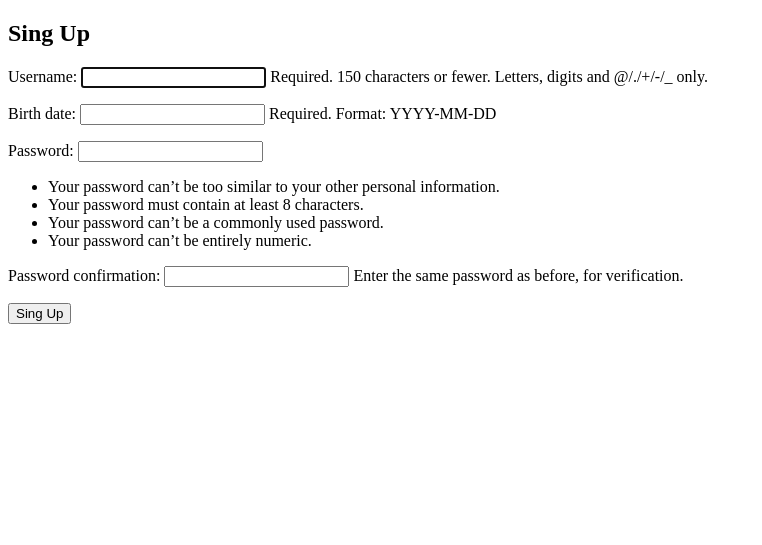
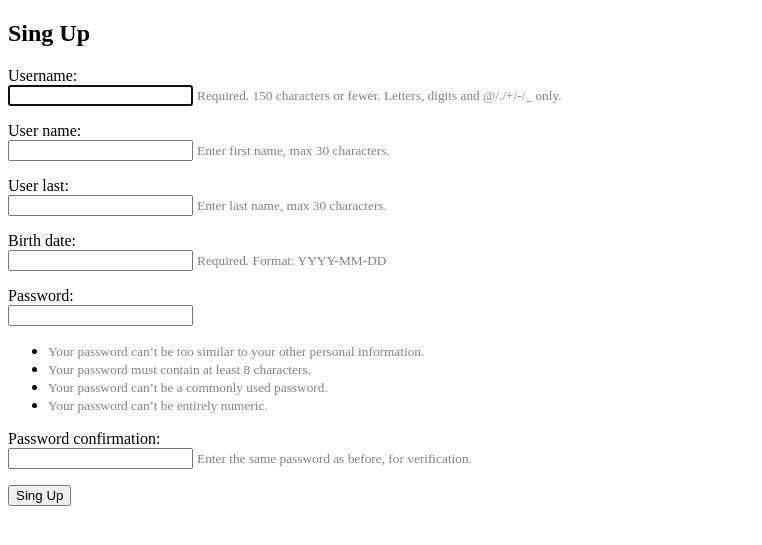
Before and after one commit to villegas40/practica_web_ninjas, a Django app: page /register/ in a window 1280 px wide. Shown: the top 545 px of the page, without its empty margins (0-762 px from the left). Run offline with Django 3.2, Linux system fonts and the light colour scheme; parts of the project's set-up code (start-up, migrations or seed data) failed here and were passed over.

Commit message:
Registrar nuevo usuario y mostrar pagina de profile

```diff
--- a/equipos/admin.py
+++ b/equipos/admin.py
@@ -1,5 +1,5 @@
 from django.contrib import admin
-from .models import Ninja, Capitan, EquipoNinja, Mision, Registro_Examen
+from .models import Ninja, Capitan, EquipoNinja, Mision, Registro_Examen, Perfil
 
 # Register your models here.
 admin.site.register(Ninja)
@@ -7,3 +7,4 @@ admin.site.register(Capitan)
 admin.site.register(EquipoNinja)
 admin.site.register(Mision)
 admin.site.register(Registro_Examen)
+admin.site.register(Perfil)
--- a/equipos/forms.py
+++ b/equipos/forms.py
@@ -1,6 +1,6 @@
 from django import forms
 from .models import EquipoNinja, Perfil
-from django.contrib.auth.forms import UserCreationForm
+from django.contrib.auth.forms import UserCreationForm # Registrar usuario
 from django.contrib.auth.models import User
 
 class EquipoNinjaForm(forms.ModelForm):
@@ -10,8 +10,12 @@ class EquipoNinjaForm(forms.ModelForm):
 
 # Formulario para Signup
 class SignupForm(UserCreationForm):
+    # user = forms.CharField(max_length = 20, required = True, help_text = 'User name max lenght 30 characters.')
+    #bio = formsself.CharField(max_length = 500,  )
+    user_name = forms.CharField(max_length = 30, help_text = 'Enter first name, max 30 characters.')
+    user_last = forms.CharField(max_length = 30, help_text = 'Enter last name, max 30 characters.')
     birth_date = forms.DateField(help_text = 'Required. Format: YYYY-MM-DD')
 
     class Meta:
         model = User
-        fields = ('username', 'birth_date', 'password1', 'password2', )
+        fields = ('username', 'user_name', 'user_last', 'birth_date', 'password1', 'password2', )
--- a/equipos/models.py
+++ b/equipos/models.py
@@ -55,9 +55,14 @@ class Registro_Examen(models.Model):
 # Modelo para crear perfil de usuario registrado
 class Perfil(models.Model):
     user = models.OneToOneField(User, on_delete = models.CASCADE)
+    user_name = models.CharField(max_length = 30, blank = True)
+    user_last = models.CharField(max_length = 30, blank = True)
     bio = models.TextField(max_length = 500, blank = True)
     location = models.CharField(max_length = 30, blank = True)
     birth_date = models.DateField(null = True, blank = True)
+
+    def __str__(self):
+        return self.user.username
 
 # Buscar en models las diferentes instancias
 @receiver(post_save, sender=User)
--- a/equipos/views.py
+++ b/equipos/views.py
@@ -2,10 +2,16 @@ from django.shortcuts import render, redirect # Redirect singup
 from .forms import EquipoNinjaForm
 from django.http import HttpResponseRedirect
 from django.contrib.auth import login, authenticate # singup up
-from django.contrib.auth.forms import UserCreationForm # Importar para singup
-from .forms import SignupForm # Formulario creado para el perfil
+from django.contrib.auth.forms import UserCreationForm, UserChangeForm # Importar para singup
+from .forms import SignupForm, UserProfileForm # Formulario creado para el perfil
+from django.contrib.auth.models import User
+from django.views.generic import UpdateView
+from .models import Perfil
 
 # Create your views here.
+def index(request):
+    return render(request, 'equipos/index.html')
+
 def equipo_view(request):
     if request.method == "POST":
         form = EquipoNinjaForm(request.POST)
@@ -39,12 +45,29 @@ def signup_user_view(request):
             user = form.save()
             user.refresh_from_db() # Carga la instancia de perfil crada por signal
             user.perfil.birth_date = form.cleaned_data.get('birth_date')
+            user.perfil.user_name = form.cleaned_data.get('user_name')
+            user.perfil.user_last = form.cleaned_data.get('user_last')
             user.save()
             raw_password = form.cleaned_data.get('password1')
             user = authenticate(username = user.username, password = raw_password)
             login(request, user)
-            return redirect('/equipo_edit/')
+            return redirect('/profile/')
 
     else:
         form = SignupForm()
     return render(request, 'equipos/register.html', {'form': form})
+
+def view_profile(request, pk=None):
+    if pk:
+        user = User.objects.get(pk=pk)
+    else:
+        user = request.user
+    args = {'user': user}
+    return render(request, 'equipos/profile.html', args)
+
+
+'''
+def profile(request, username):
+    user = User.objects.get(username = username)
+    return render(request, 'equipos/perfil.html', {'user':user})
+'''
--- a/ninjas/settings.py
+++ b/ninjas/settings.py
@@ -119,3 +119,5 @@ USE_TZ = True
 # https://docs.djangoproject.com/en/2.0/howto/static-files/
 
 STATIC_URL = '/static/'
+
+LOGIN_REDIRECT_URL = '/index/'
--- a/ninjas/urls.py
+++ b/ninjas/urls.py
@@ -16,10 +16,16 @@ Including another URLconf
 from django.contrib import admin
 from django.urls import path
 from equipos import views
+from django.contrib.auth import views as auth_views
 
 urlpatterns = [
     path('admin/', admin.site.urls),
     path('equipo_edit/', views.equipo_view, name = 'equipo_edit'),
     path('signup/', views.signup_view, name = 'singup_view'),
     path('register/', views.signup_user_view, name = 'register_view'),
+    path('login/', auth_views.login, {'template_name': 'equipos/login.html'}, name = 'login'),
+    # path('perfil/', views.profile, name = "profile_view"),
+    path('index/', views.index, name = "index_view"),
+    path('profile/', views.view_profile, name = "index_view"),
+    path('logout/', auth_views.logout, {'template_name':'equipos/logout.html'}, name='logout'),
 ]
--- a/template/equipos/register.html
+++ b/template/equipos/register.html
@@ -5,7 +5,20 @@
   <h2>Sing Up</h2>
   <form method="post">
     {% csrf_token %}
-    {{form.as_p}}
+
+    {% for field in form %}
+    <p>
+      {{ field.label_tag }}<br>
+      {{ field }}
+      {% if field.help_text %}
+        <small style="color: grey">{{ field.help_text }}</small>
+      {% endif %}
+      {% for error in field.errors %}
+        <p style="color: red">{{ error }}</p>
+      {% endfor %}
+    </p>
+    {% endfor %}
+
     <button type="submit" name="singup">Sing Up</button>
   </form>
 {% endblock %}
```
Also changed, not shown: template/equipos/edit_profile.html (added, +14 -0 lines), template/equipos/index.html (added, +7 -0 lines), template/equipos/login.html (added, +11 -0 lines), template/equipos/logout.html (added, +7 -0 lines), template/equipos/profile.html (added, +11 -0 lines), db.sqlite3, equipos/migrations/0008_auto_20180304_2158.py (added).
